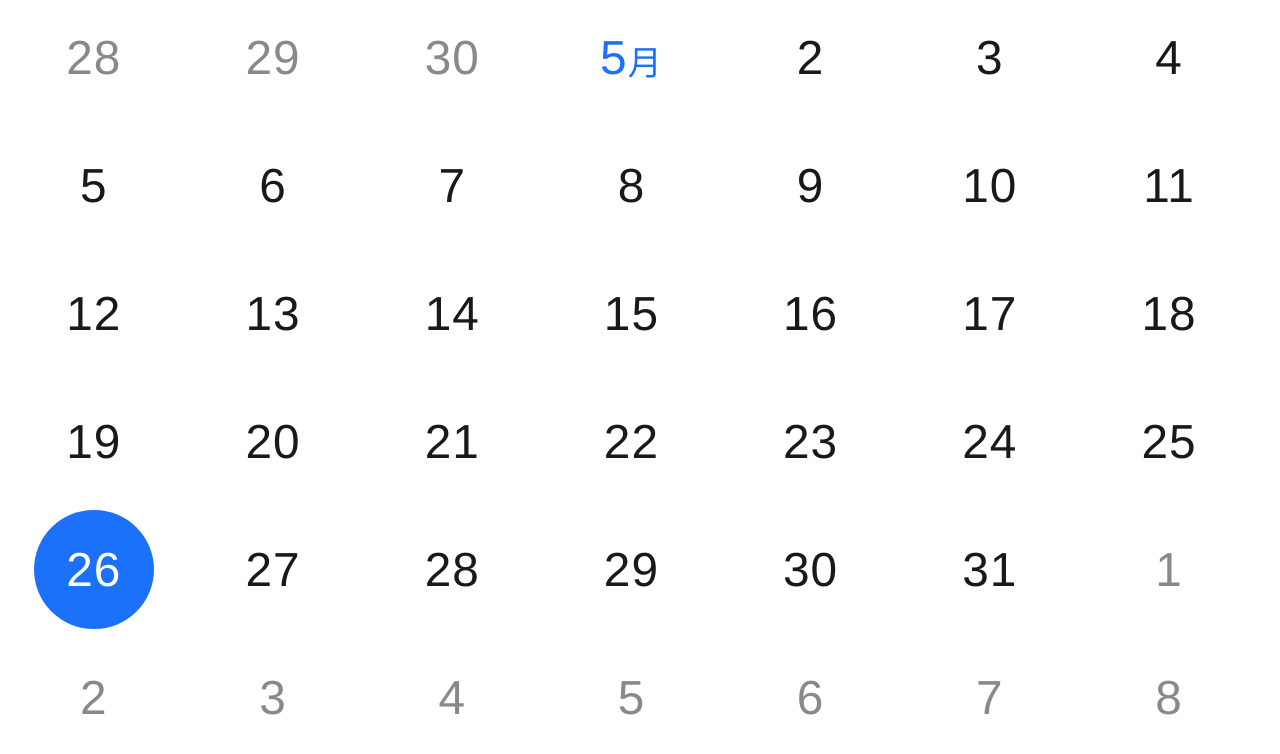
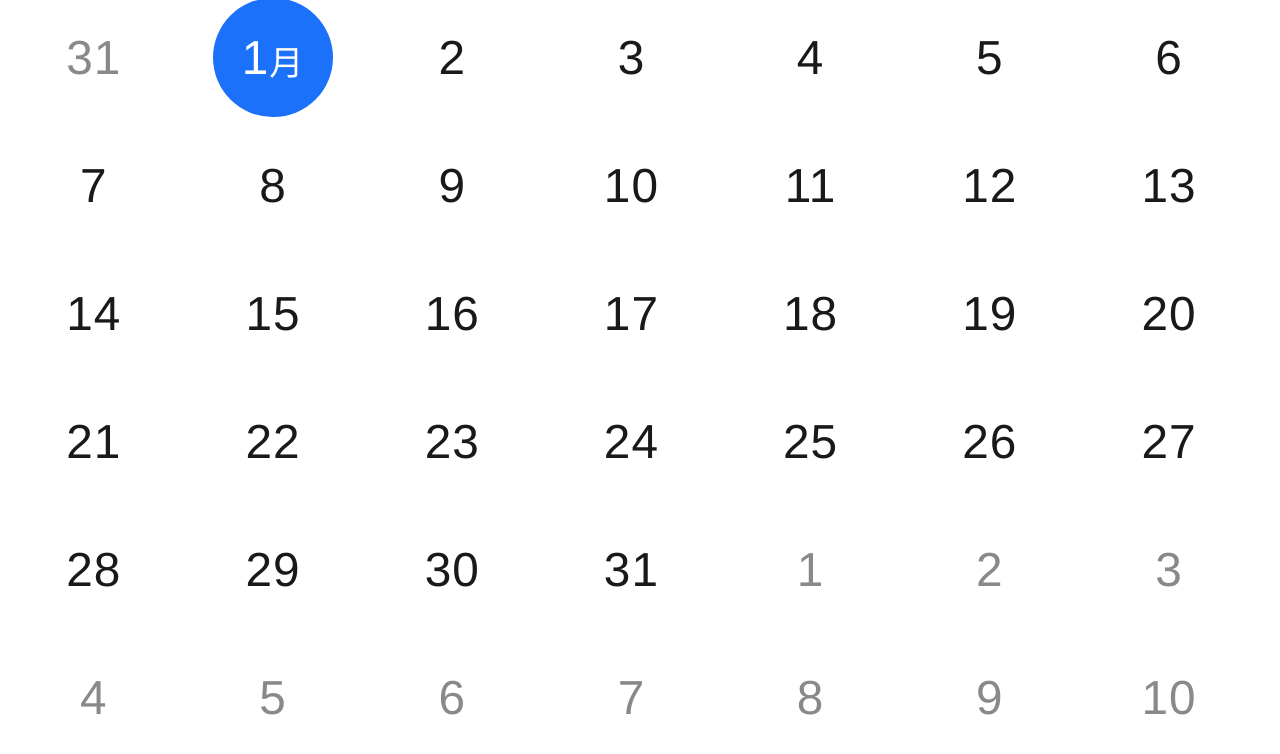
Before and after one commit to TangSY/vue-hash-calendar, a Vue app: page / in a window 1280 px wide. Shown: the top 754 px of the page. Built offline with nearby package versions, Linux system fonts and the light colour scheme; a small style sheet from the web is missing; what vue-ba would draw is missing.

Commit message:
fix：修复this.$set更新数据无法更新视图的问题

```diff
--- a/src/App.vue
+++ b/src/App.vue
@@ -2,7 +2,7 @@
 * @Description:    vue-hash-calendar 移动端日期、时间选择插件，日期选择面板以日历形式展示。支持上下滑动切换日期、时间
 * @Author:         TSY
 * @CreateDate:     2019/05/23 00:08
-* @email:          t@tsy6.com
+* @Email:          t@tsy6.com
 */
 <template>
     <div class="body">
--- a/src/components/Calendar.vue
+++ b/src/components/Calendar.vue
@@ -5,7 +5,7 @@
 * @CreateDate:     2019/5/26 22:53
 */
 <template>
-    <div class="calendar_body">
+    <div class="calendar_body" v-show="show">
         <div class="calendar_week">
             <div class="calendar_item" v-for="item in calendarWeek" :key="item">
                 <p class="calendar_day">{{ item }}</p>
@@ -30,6 +30,10 @@
 <script>
     export default {
         name: "Calendar",
+        props: {
+            defaultDate: null,
+            show: true
+        },
         data() {
             return {
                 yearOfCurrentShow: new Date().getFullYear(),//当前日历展示的年份
@@ -47,13 +51,7 @@
                 lastMonth: null,//上个月的月份
                 nextMonthYear: null,//下个月的年份
                 nextMonth: null,//下个月的月份
-                currentDay: new Date().getDate(),//默认选中的日期
-                isCurrentYearMonth: true,//日历显示的年月是否与选中的日期一致
-                checkedDate: {
-                    year: new Date().getFullYear(),
-                    month: new Date().getMonth(),
-                    day: new Date().getDate()
-                },//被选中的日期
+                checkedDate: {},//被选中的日期
                 startY: 0,//touchstart,Y轴坐标
                 startUp: 0,//滑动开始前，日历dom与顶部的偏移量
                 endUp: 0,//滑动结束后，日历dom与顶部的偏移量
@@ -62,15 +60,31 @@
             }
         },
         mounted() {
-            this.today();
-            this.initDom();
+
         },
         watch: {
+            defaultDate(val) {
+                if (!(val instanceof Date)) {
+                    throw new Error(`The calendar component's defaultDate must be date type!`);
+                    return
+                }
+                this.$set(this.checkedDate, 'day', val.getDate())
+                this.calculateCalendarOfThreeMonth(val.getFullYear(), val.getMonth());
+            },
             checkedDate: {
                 handler(val) {
-                    this.$emit('input', val);
+                    this.$emit('confirm', val);
                 },
                 deep: true
+            },
+            show: {
+                handler(val) {
+                    if (val) {
+                        this.calculateCalendarOfThreeMonth(this.checkedDate.year, this.checkedDate.month);
+                        this.initDom();
+                    }
+                },
+                immediate: true
             }
         },
         computed: {
@@ -89,19 +103,17 @@
                 })
             },
             today() {//今天
-                this.currentDay = new Date().getDate();
-                this.isCurrentYearMonth = true;
-
                 this.calculateCalendarOfThreeMonth();
             },
             //计算当前展示月份的前后月份日历信息 flag  -1:获取上个月日历信息   0:当月信息或者跨月展示日历信息  1:获取下个月日历信息
             calculateCalendarOfThreeMonth(year = new Date().getFullYear(), month = new Date().getMonth(), flag = 0) {
                 let day = this.checkedDate.day;
                 if (day > 30 || (day > 28 && month === 1)) {
-                    this.checkedDate.day = this.daysOfMonth(year)[month];
+                    this.$set(this.checkedDate, 'day', this.daysOfMonth(year)[month])
+
                 }
-                this.checkedDate.year = year;
-                this.checkedDate.month = month;
+                this.$set(this.checkedDate, 'year', year)
+                this.$set(this.checkedDate, 'month', month)
 
                 this.lastMonthYear = month === 0 ? year - 1 : year;//上个月的年份
                 this.lastMonth = month === 0 ? 11 : month - 1;//上个月的月份
@@ -184,9 +196,9 @@
             clickCalendarDay(date) {//点击日历上的日期
                 if (!date) return;
 
-                this.checkedDate.year = date.year;
-                this.checkedDate.month = date.month;
-                this.checkedDate.day = date.day;
+                this.$set(this.checkedDate, 'year', date.year)
+                this.$set(this.checkedDate, 'month', date.month)
+                this.$set(this.checkedDate, 'day', date.day)
 
                 if (date.month === this.lastMonth && date.year === this.lastMonthYear) {
                     this.getLastMonth();
--- a/src/components/DatetimePicker.vue
+++ b/src/components/DatetimePicker.vue
@@ -10,16 +10,15 @@
             <div class="calendar_title">
                 <div class="calendar_title_date">
                     <span class="calendar_title_date_year" :class="{'calendar_title_date_active': isShowCalendar}"
-                          @click="showCalendar">{{ `${checkedDate.year}年${checkedDate.month + 1}月${checkedDate.day}日`
-                        }}</span>
+                          @click="showCalendar">{{ `${checkedDate.year}年${checkedDate.month + 1}月${checkedDate.day}日`}}</span>
                     <span class="calendar_title_date_time" :class="{'calendar_title_date_active': !isShowCalendar}"
                           @click="showTime">{{ `${fillNumber(checkedDate.hours)}:${fillNumber(checkedDate.minutes)}`
                         }}</span>
                 </div>
                 <div class="calendar_confirm" @click="confirm">确定</div>
             </div>
-            <calendar v-show="isShowCalendar" v-model="calendarDate"></calendar>
-            <time-picker v-show="!isShowCalendar" v-model="timeDate"></time-picker>
+            <calendar :show="isShowCalendar" :default-date="defaultDatetime" @confirm="dateConfirm"></calendar>
+            <time-picker :show="!isShowCalendar" :default-time="defaultDatetime" @confirm="timeConfirm"></time-picker>
         </div>
     </div>
 </template>
@@ -37,30 +36,24 @@
         data() {
             return {
                 checkedDate: {
-                    year: new Date().getFullYear(),
-                    month: new Date().getMonth(),
-                    day: new Date().getDate(),
                     hours: new Date().getHours(),
                     minutes: new Date().getMinutes()
                 },//被选中的日期
-                calendarDate: {},//日历组件中选中的日期
+                defaultDatetime: new Date(),
                 timeDate: {},//时间组件中选中的日期
                 isShowDatetimePicker: false,//是否显示日期控件
                 isShowCalendar: true,//是否显示日历选择控件
             }
         },
         mounted() {
-
+            this.defaultDatetime = new Date('2018-01-01 12:03');
+            this.checkedDate.year = this.defaultDatetime.getFullYear();
+            this.checkedDate.month = this.defaultDatetime.getMonth();
+            this.checkedDate.day = this.defaultDatetime.getDate();
+            this.checkedDate.hours = this.defaultDatetime.getHours();
+            this.checkedDate.minutes = this.defaultDatetime.getMinutes();
         },
         watch: {
-            calendarDate: {
-                handler(date) {
-                    this.checkedDate.year = date.year;
-                    this.checkedDate.month = date.month;
-                    this.checkedDate.day = date.day;
-                },
-                deep: true
-            },
             timeDate: {
                 handler(time) {
                     this.checkedDate.hours = time.hours;
@@ -69,7 +62,31 @@
                 deep: true
             }
         },
+        updated() {
+            console.log(this.checkedDate.day, 'update')
+        },
         methods: {
+            dateConfirm(date) {
+//                console.log(date,'date')
+                date.hours = this.checkedDate.hours;
+                date.minutes = this.checkedDate.minutes;
+                this.checkedDate = date;
+//                this.$set(this.checkedDate, 'year', date.year)
+//                this.$set(this.checkedDate, 'month', date.month)
+//                this.$set(this.checkedDate, 'day', date.day)
+//                console.log(this.checkedDate.day)
+            },
+            timeConfirm(date) {
+//                console.log(date,'date')
+                date.year = this.checkedDate.year;
+                date.month = this.checkedDate.month;
+                date.day = this.checkedDate.day;
+                this.checkedDate = date;
+//                this.$set(this.checkedDate, 'hours', date.hours)
+//                this.$set(this.checkedDate, 'minutes', date.minutes)
+//                this.$set(this.checkedDate, 'day', date.day)
+//                console.log(this.checkedDate.day)
+            },
             confirm() {//确认选择时间
                 this.$emit('confirm', new Date(`${this.checkedDate.year}/${this.checkedDate.month + 1}/${this.checkedDate.day} `));
                 this.close();
--- a/src/components/TimePicker.vue
+++ b/src/components/TimePicker.vue
@@ -5,7 +5,7 @@
 * @CreateDate:     2019/5/26 22:53
 */
 <template>
-    <div class="time_body">
+    <div class="time_body" v-show="show">
         <div class="time_group">
             <div class="time_content" :id="'time' + index" v-for="(item, index) in timeArray" :key="index"
                  @touchstart.stop.prevent="timeTouchStart"
@@ -22,6 +22,10 @@
 <script>
     export default {
         name: "TimePicker",
+        props: {
+            defaultTime: null,
+            show: false
+        },
         data() {
             return {
                 checkedDate: {
@@ -34,15 +38,32 @@
             }
         },
         mounted() {
-            this.initTimeArray();
+
         },
         computed: {},
         watch: {
+            defaultTime(val) {
+                if (!(val instanceof Date)) {
+                    throw new Error(`The calendar component's defaultTime must be date type!`);
+                    return
+                }
+                this.$set(this.checkedDate, 'hours', val.getHours())
+                this.$set(this.checkedDate, 'minutes', val.getMinutes())
+            },
             checkedDate: {
                 handler(val) {
-                    this.$emit('input', val);
+                    console.log(val,'time')
+                    this.$emit('confirm', val);
                 },
                 deep: true
+            },
+            show: {
+                handler(val) {
+                    if (val) {
+                        this.initTimeArray();
+                    }
+                },
+                immediate: true
             }
         },
         filters: {
@@ -119,10 +140,10 @@
                 }
                 if (index === 0) {
                     let hour = 2 - up / timeHeight;
-                    this.checkedDate.hours = hour;
+                    this.$set(this.checkedDate, 'hours', hour)
                 } else {
                     let minute = 2 - up / timeHeight;
-                    this.checkedDate.minutes = minute;
+                    this.$set(this.checkedDate, 'minutes', minute)
                 }
                 e.currentTarget.style.webkitTransition = 'transform 300ms';
                 e.currentTarget.style.webkitTransform = 'translate3d(0px,' + up + 'px,0px)';
```
